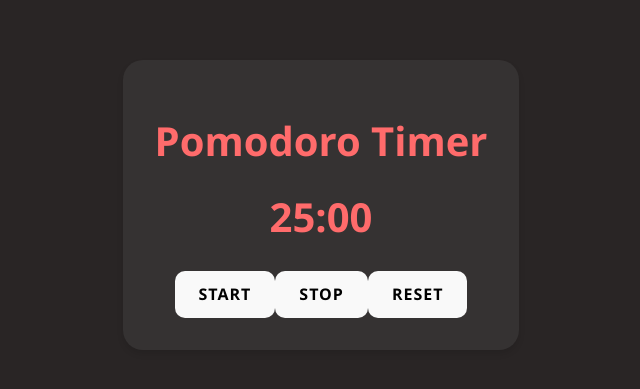
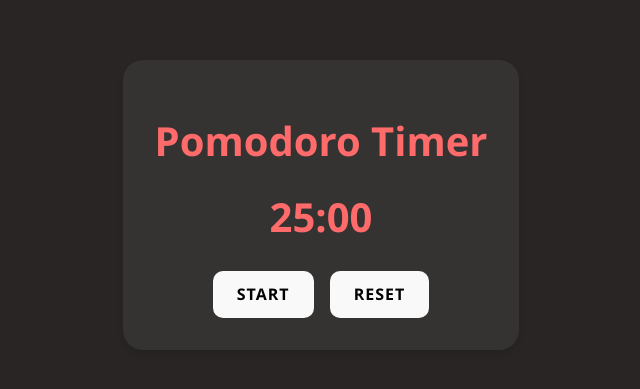
Before and after one commit to DDeluca06/React-Timer, a React (Vite) app: page / in a window 1280 px wide. Shown: the part 195-584 px from the top of the page, without its empty margins (319-959 px from the left). Built offline with nearby package versions, Linux system fonts and the light colour scheme.

Commit message:
Stop/Start button merge

```diff
--- a/src/App.css
+++ b/src/App.css
@@ -51,7 +51,7 @@ h1 {
 }
 
 /* Button Styling */
-.timer-buttons {
+.controls{
   display: flex;
   gap: 1rem;
   justify-content: center;
@@ -132,7 +132,3 @@ button.reset {
 .card {
   padding: 2em;
 }
-
-.read-the-docs {
-  color: #888;
-}
--- a/src/components/timer/TimerControls.jsx
+++ b/src/components/timer/TimerControls.jsx
@@ -2,24 +2,18 @@ import PropTypes from 'prop-types'; // Validate prop types in our component
 import Button from '../common/Button';
 
 // Load our props into this function, return button to trigger each action
-const TimerButtons = ({ isRunning, timeLeft, startTimer, stopTimer, resetTimer, isDebounced }) => {
+const TimerButtons = ({ isRunning, startTimer, stopTimer, resetTimer, isDebounced }) => {
+
+
   return (
     <div className="controls">
       <Button
-      onClick={startTimer}
-      disabled={isRunning || timeLeft === 0 || isDebounced}
-      variant="primary"
-      size="medium"
-      >
-        Start
-      </Button>
-      <Button
-      onClick={stopTimer}
+      onClick={isRunning ? stopTimer : startTimer}
       disabled={isDebounced}
       variant="primary"
       size="medium"
       >
-        Stop
+        {isRunning ? 'Stop' : 'Start'}
       </Button>
       <Button
       onClick={resetTimer}
```
